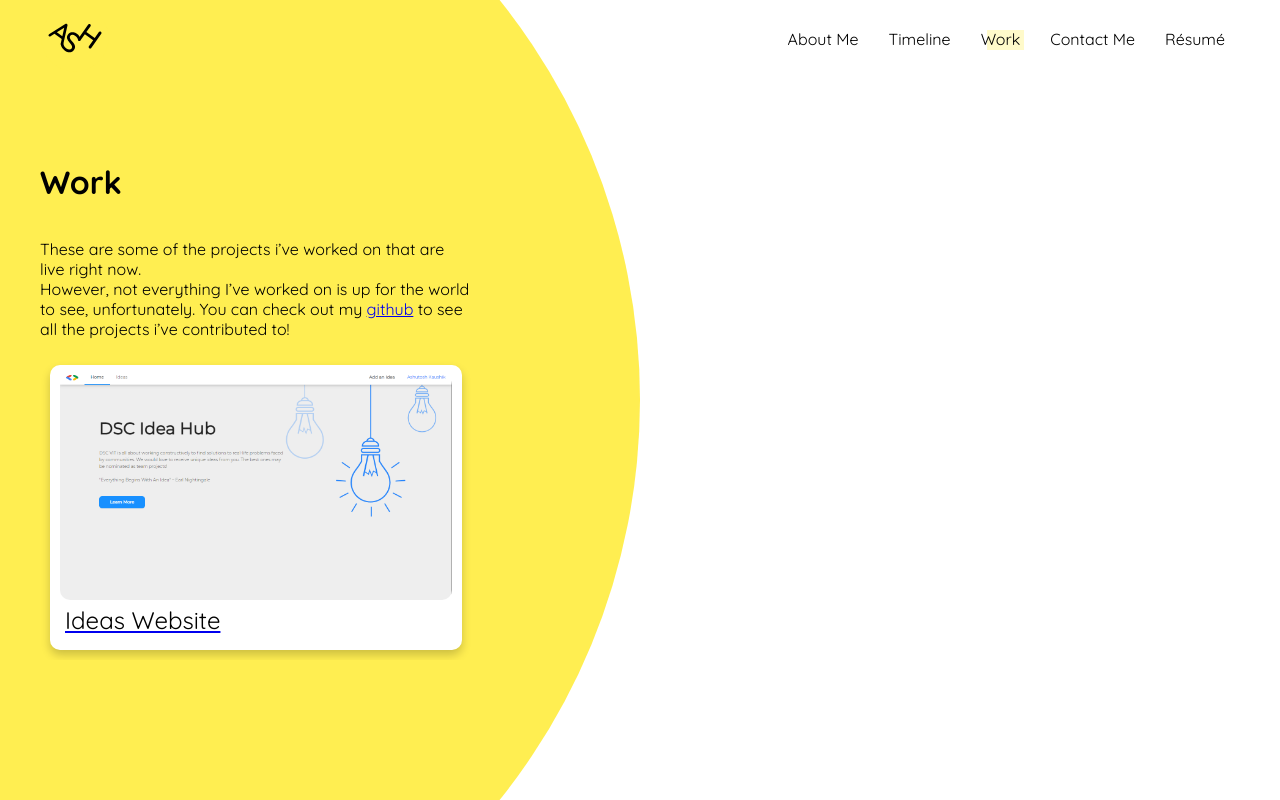
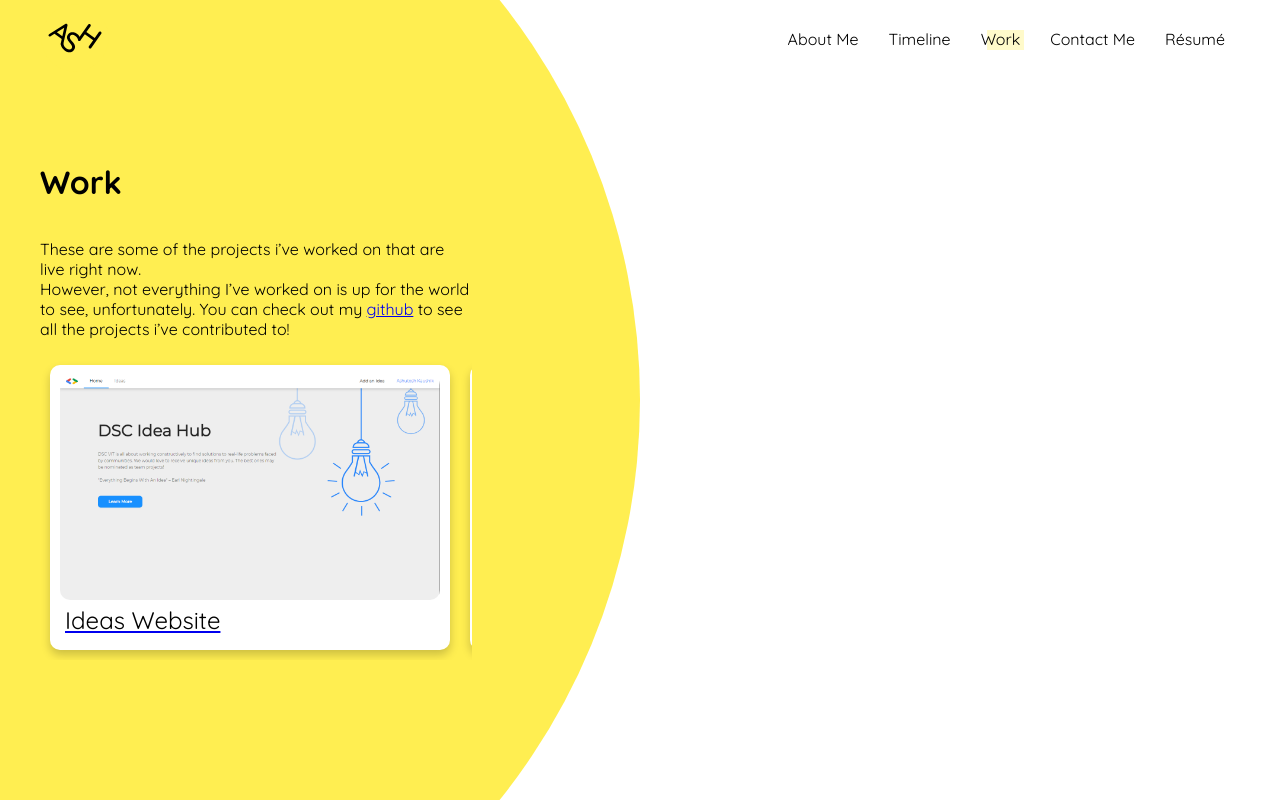
Before and after one commit to hakotaco/portfolio, a Vue app: page /work in a window 1280 px wide. Built offline with nearby package versions, Linux system fonts and the light colour scheme.

Commit message:
fix: work-card on big screen

```diff
--- a/src/views/Work.vue
+++ b/src/views/Work.vue
@@ -112,7 +112,7 @@ export default {
 
   .work-container > a {
     width: 400px;
-    min-width: 100%;
+    min-width: 400px;
     margin-right: 20px;
     height: fit-content;
     box-sizing: border-box;
@@ -152,6 +152,8 @@ export default {
     padding: 5px;
     box-sizing: border-box;
     text-decoration: none;
+    text-overflow: ellipsis;
+    overflow: hidden;
   }
 
   @media (max-width: 991px) {
@@ -168,5 +170,9 @@ export default {
         justify-content: unset;
         margin-top: 100px;
       }
+
+      .work-container > a {
+        min-width: 100%;
+      }
   }
 </style>
```
